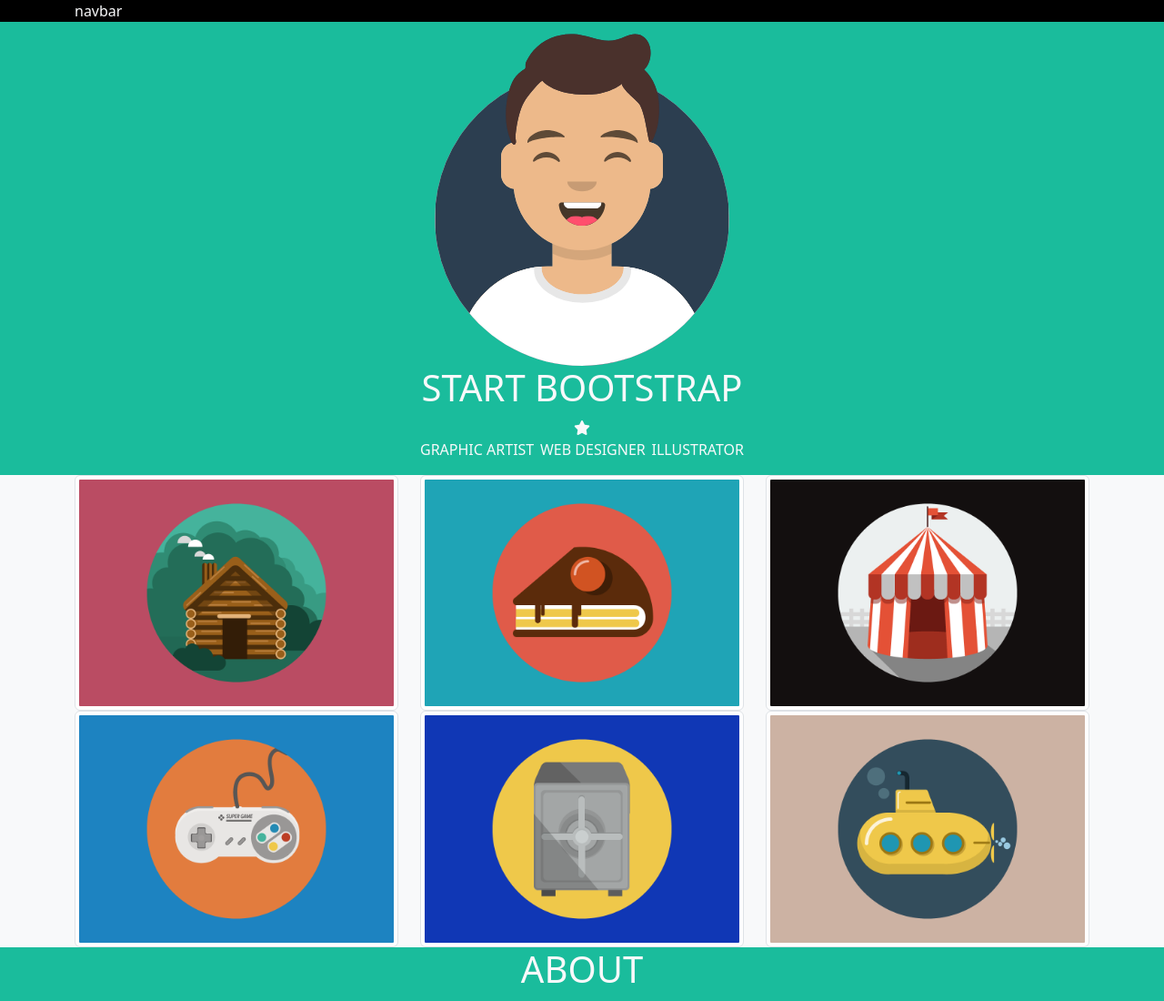
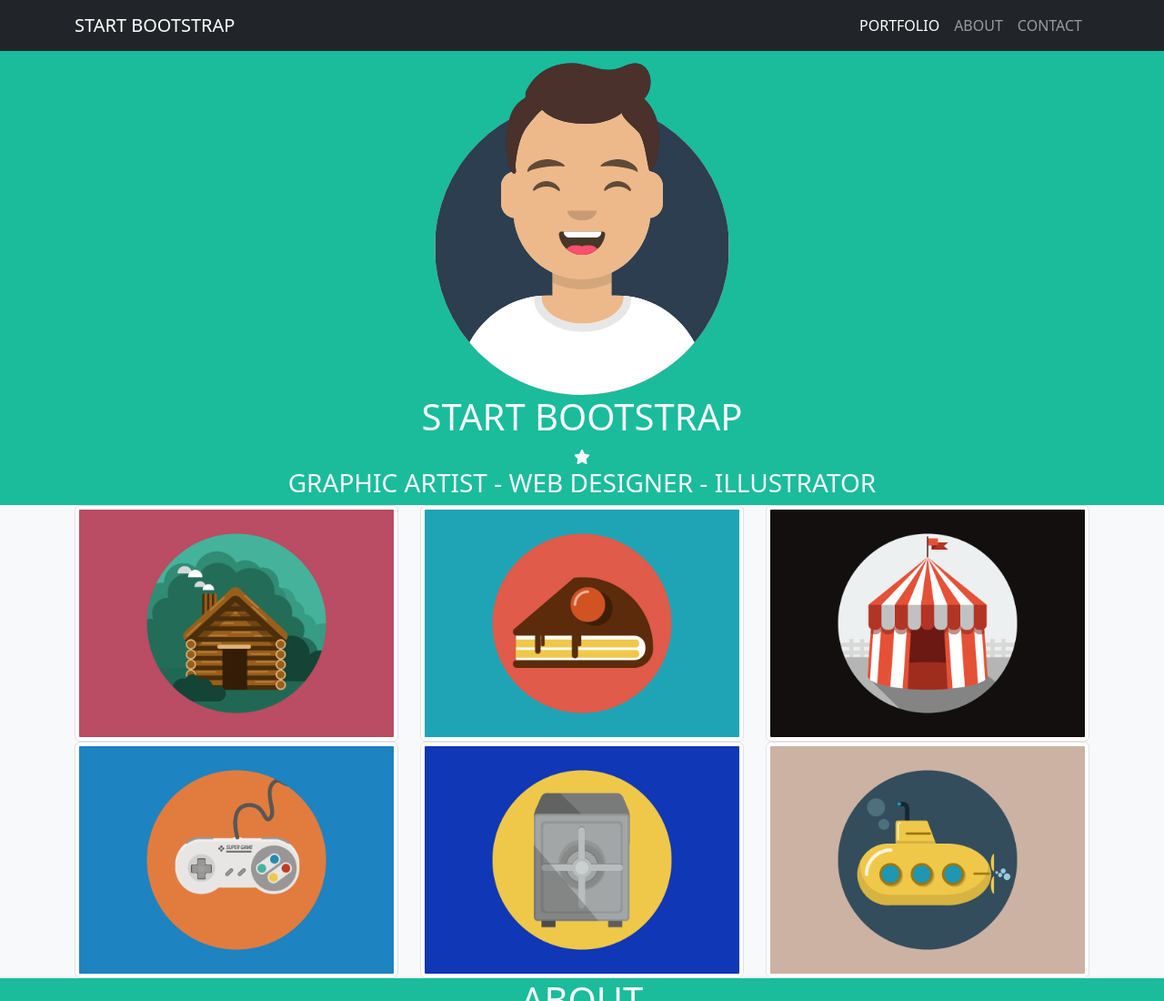
Before and after one commit to chiara1911/html-css-bootstrap-freelancer, a plain HTML site: page index.html in a window 1280 px wide. Shown: the top 1100 px of the page at 91% size. Drawn offline with nearby package versions, Linux system fonts and the light colour scheme.

Commit message:
add navbar

```diff
--- a/index.html
+++ b/index.html
@@ -10,28 +10,45 @@
     <link rel="stylesheet" href="https://cdnjs.cloudflare.com/ajax/libs/font-awesome/6.4.2/css/all.min.css"
         integrity="sha512-z3gLpd7yknf1YoNbCzqRKc4qyor8gaKU1qmn+CShxbuBusANI9QpRohGBreCFkKxLhei6S9CQXFEbbKuqLg0DA=="
         crossorigin="anonymous" referrerpolicy="no-referrer" />
-    <title>Document</title>
+    <title>Bootstrap Freelancer</title>
 </head>
 
 <body>
     <header class="text-light bg-black">
-        <nav class="container">navbar</nav>
+        <nav class="navbar navbar-expand-lg bg-dark " data-bs-theme="dark">
+            <div class="container text-uppercase">
+              <a class="navbar-brand" href="#">Start Bootstrap</a>
+              <button class="navbar-toggler" type="button" data-bs-toggle="collapse" data-bs-target="#navbarNav" aria-controls="navbarNav" aria-expanded="false" aria-label="Toggle navigation">
+                <span class="navbar-toggler-icon"></span>
+              </button>
+              <div class="collapse navbar-collapse me-auto" id="navbarNav">
+                <ul class="navbar-nav ms-auto">
+                  <li class="nav-item">
+                    <a class="nav-link active" aria-current="page" href="#">Portfolio</a>
+                  </li>
+                  <li class="nav-item">
+                    <a class="nav-link" href="#">About</a>
+                  </li>
+                  <li class="nav-item">
+                    <a class="nav-link" href="#">Contact</a>
+                  </li>
+
+                </ul>
+              </div>
+            </div>
+          </nav>
     </header>
     <main class="bg-light">
         <section class="my-bg-green">
             <div class="container-xl text-center">
                 <div class="row">
-                    <div class="col-12 col-md-6 col-lg-4 align-self-center container-fluid">
+                    <div class="col-12 col-md-6 col-lg-4  container-fluid">
                         <img src="img/avatar.svg" alt="" class="center-block img-fluid">
                         <h1 class="text-uppercase text-light fs-1">start bootstrap</h1>
-                        <i class="fa-solid fa-star text-light"></i>
-                        <ul class="d-flex justify-content-between list-unstyled">
-                            <li class="text-uppercase text-light "> graphic artist</li>
-                            <li class="text-uppercase text-light">web designer</li>
-                            <li class=" text-uppercase text-light">illustrator</li>
-                        </ul>
+                        <i class="fa-solid fa-star text-light"></i></div>
+                        <div class="col-12">
+                        <h3 class="text-uppercase text-light ">graphic artist - web designer - illustrator</h3></div>
 
-                    </div>
                 </div>
             </div>
         </section>
```
